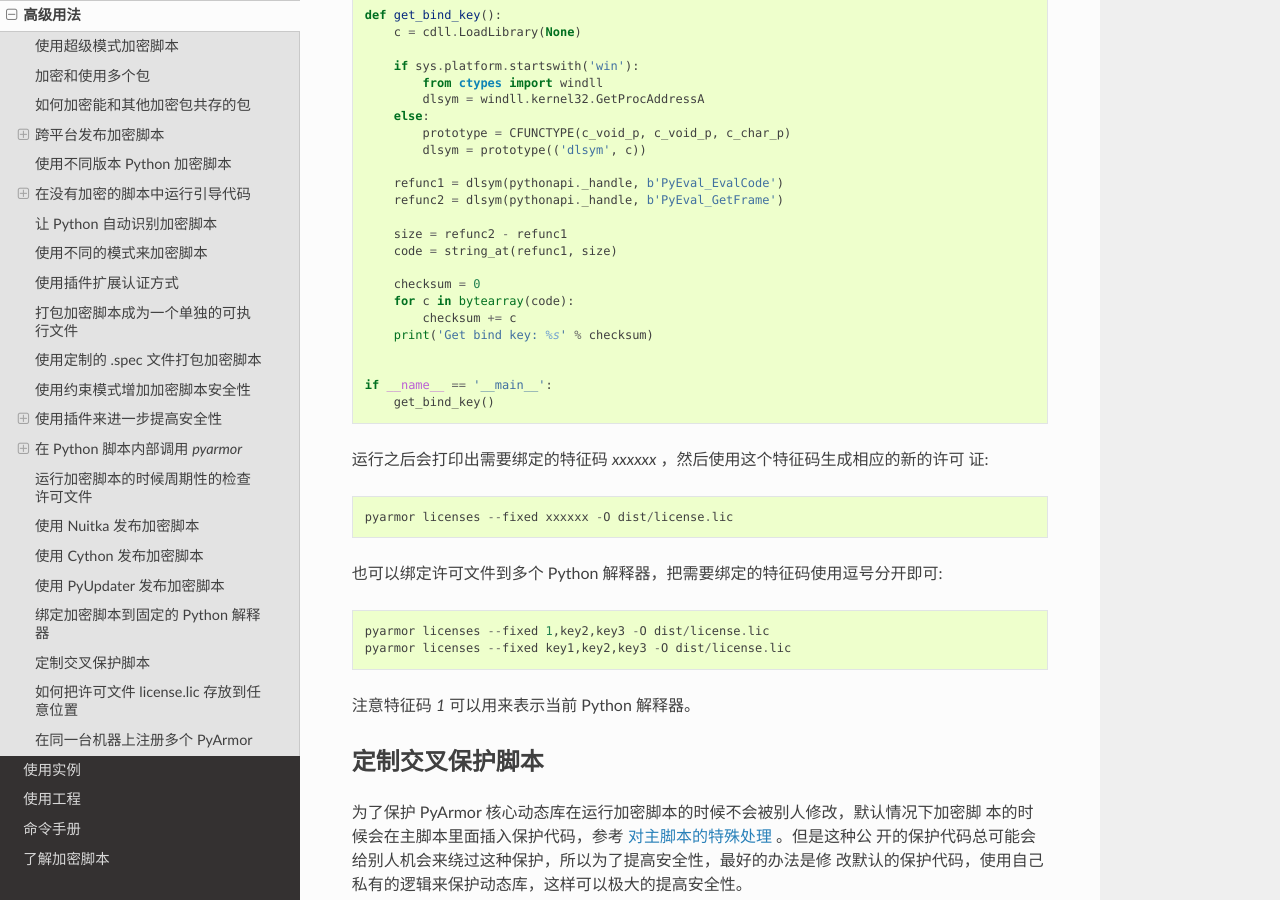
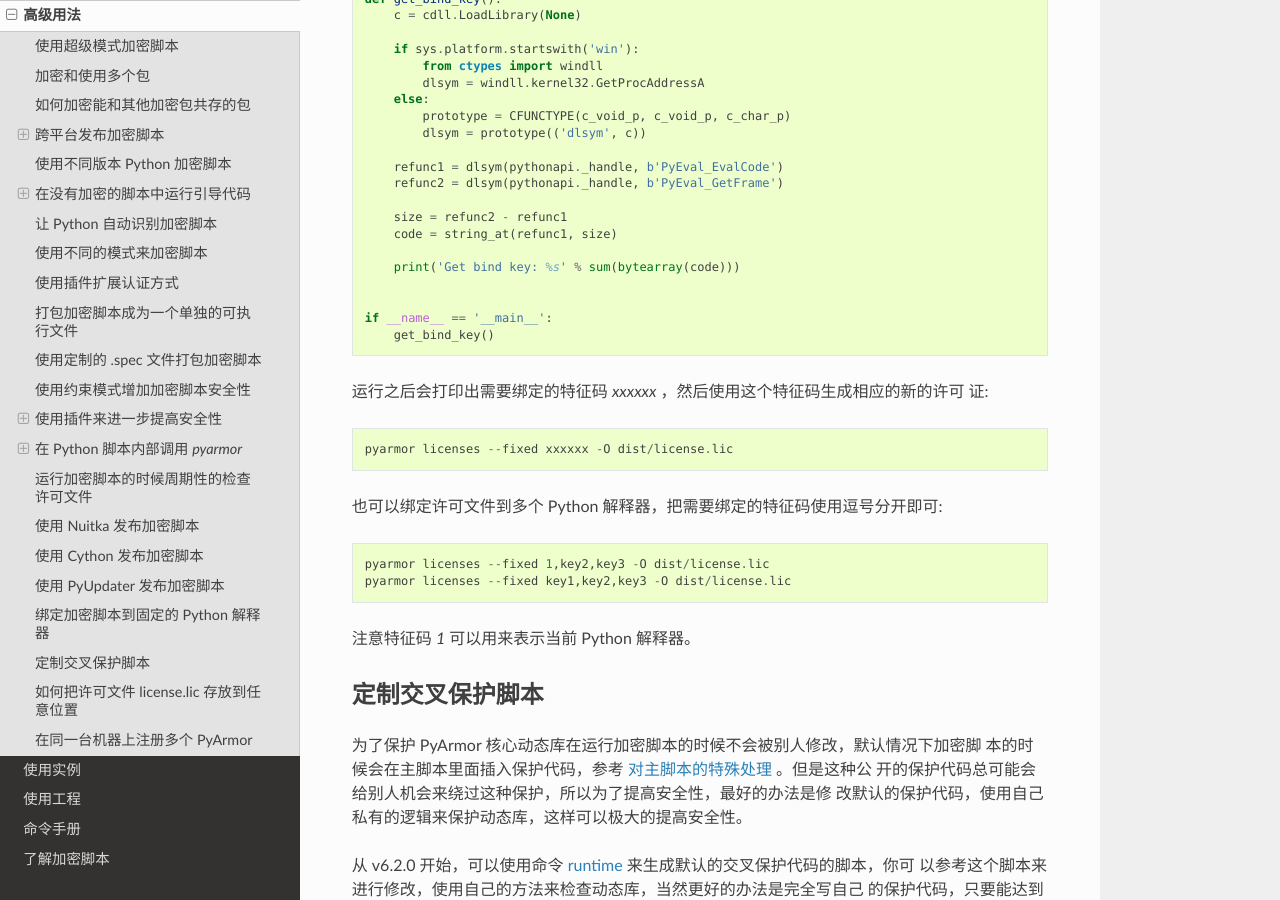
Before and after one commit to dashingsoft/pyarmor-docs-zh, a Sphinx documentation site: the page built from docs/advanced.rst, in a window 1280 px wide and 900 px high, scrolled down 21506 px. Built offline with Sphinx 7.4.7 and the Read the Docs theme 2.0.0, drawn with Linux system fonts in a browser that asks for light colours.

Commit message:
Refine code

```diff
--- a/docs/advanced.rst
+++ b/docs/advanced.rst
@@ -999,7 +999,6 @@
 .. code:: python
 
   import sys
-
   from ctypes import CFUNCTYPE, cdll, pythonapi, string_at, c_void_p, c_char_p
 
 
@@ -1019,10 +1018,7 @@
       size = refunc2 - refunc1
       code = string_at(refunc1, size)
 
-      checksum = 0
-      for c in bytearray(code):
-          checksum += c
-      print('Get bind key: %s' % checksum)
+      print('Get bind key: %s' % sum(bytearray(code)))
 
 
   if __name__ == '__main__':
```
